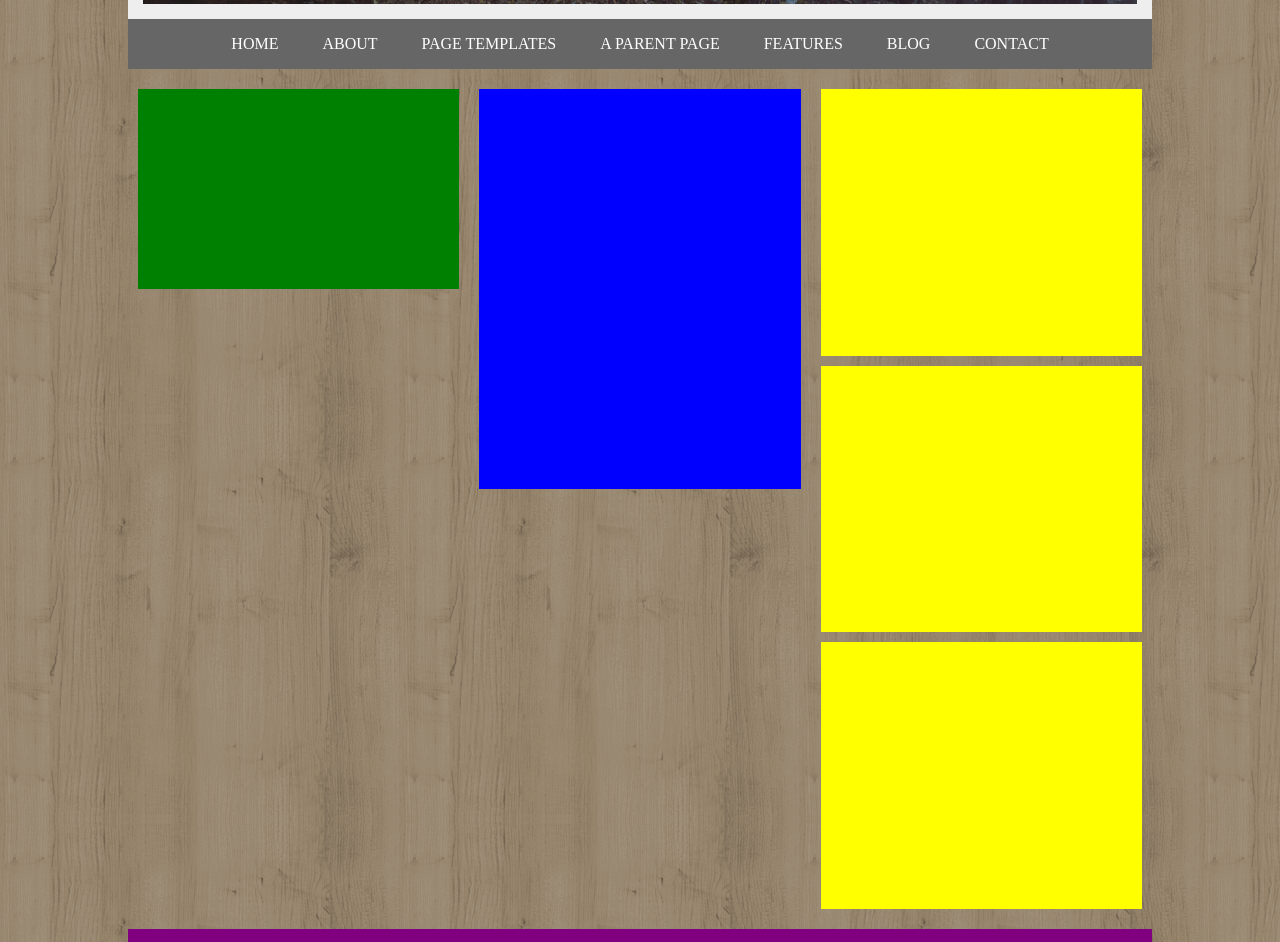
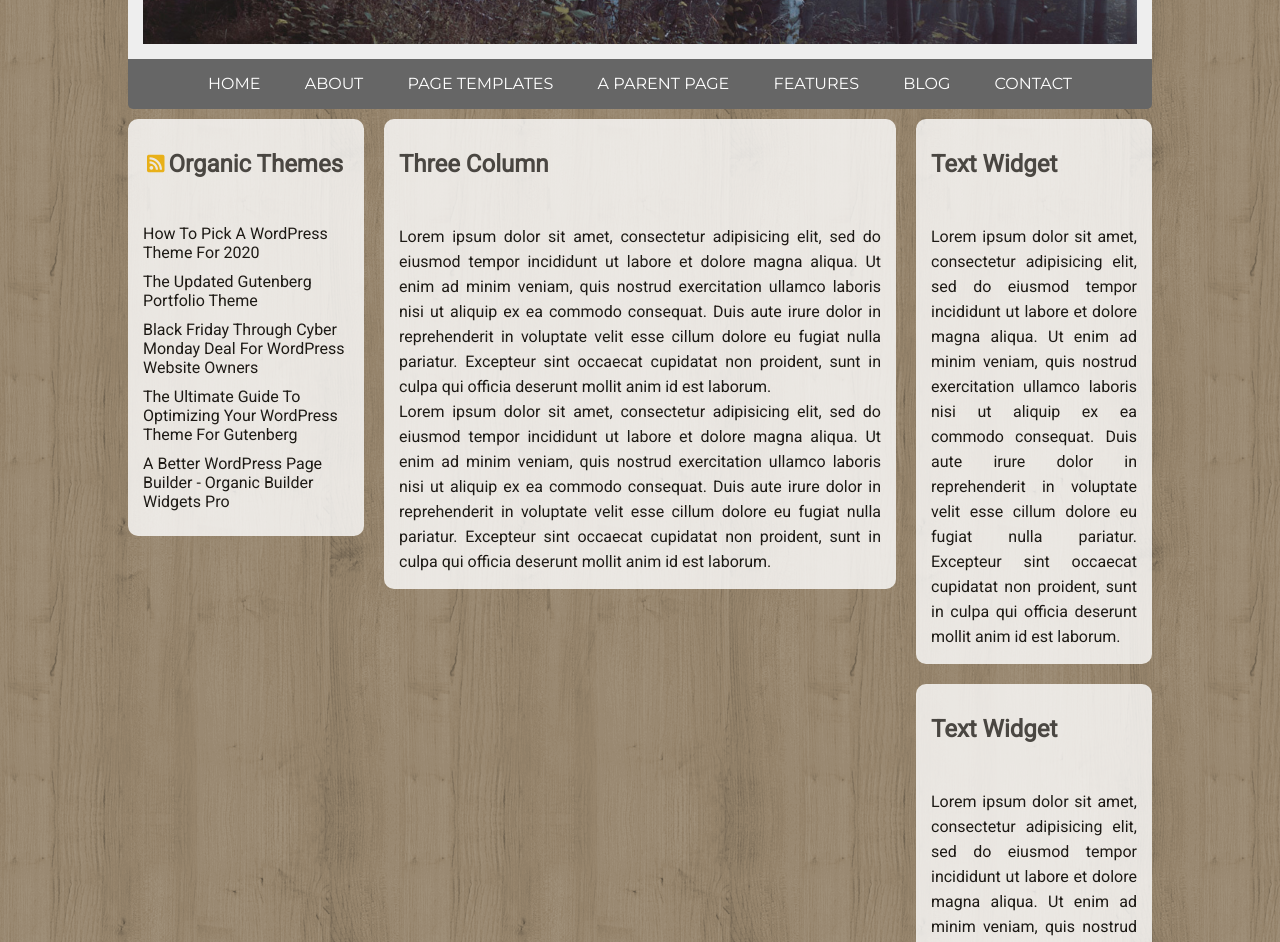
Before and after one commit to RiccardoMurru/htmlcss-struttura-wp, a plain HTML site: page index.html in a window 1280 px wide. Shown: the part 381-1323 px from the top of the page. Drawn offline with Linux system fonts and the light colour scheme.

Commit message:
stili colonne

```diff
--- a/index.html
+++ b/index.html
@@ -4,6 +4,8 @@
     <meta charset="utf-8">
     <title>Wordpress</title>
     <link rel="stylesheet" href="styles/main.css">
+    <link rel="stylesheet" href="styles/all.min.css">
+    <link href="https://fonts.googleapis.com/css?family=Montserrat|Roboto&display=swap" rel="stylesheet">
   </head>
   <body>
     <div class="page">
@@ -41,20 +43,51 @@
       </header>
 
       <!-- Contenuto principale -->
-      <main class="clearfix">
+      <main class="main clearfix">
         <!-- Colonna sinistra -->
-        <div class="col">
-          <aside class="left"></aside>
+        <div class="col left">
+          <aside class="box">
+            <i class="fas fa-rss-square"></i>
+            <h2 class="title"> Organic Themes</h2>
+            <span class="news">
+              how to pick a WordPress theme for 2020
+            </span>
+            <span class="news">
+              the updated gutenberg portfolio theme
+            </span>
+            <span class="news">
+              black friday through cyber monday deal for WordPress website owners
+            </span>
+            <span class="news">
+              the ultimate guide to optimizing your WordPress theme for gutenberg
+            </span>
+            <span class="news">
+              a better WordPress page builder - organic builder widgets pro
+            </span>
+          </aside>
         </div>
         <!-- Colonna centrale -->
-        <div class="col">
-          <article class="center"></article>
+        <div class="col center">
+          <article class="box">
+            <h2 class="title">Three Column</h2>
+            <p class="paragraph">Lorem ipsum dolor sit amet, consectetur adipisicing elit, sed do eiusmod tempor incididunt ut labore et dolore magna aliqua. Ut enim ad minim veniam, quis nostrud exercitation ullamco laboris nisi ut aliquip ex ea commodo consequat. Duis aute irure dolor in reprehenderit in voluptate velit esse cillum dolore eu fugiat nulla pariatur. Excepteur sint occaecat cupidatat non proident, sunt in culpa qui officia deserunt mollit anim id est laborum.</p>
+            <p class ="paragraph">Lorem ipsum dolor sit amet, consectetur adipisicing elit, sed do eiusmod tempor incididunt ut labore et dolore magna aliqua. Ut enim ad minim veniam, quis nostrud exercitation ullamco laboris nisi ut aliquip ex ea commodo consequat. Duis aute irure dolor in reprehenderit in voluptate velit esse cillum dolore eu fugiat nulla pariatur. Excepteur sint occaecat cupidatat non proident, sunt in culpa qui officia deserunt mollit anim id est laborum.</p>
+          </article>
         </div>
         <!-- colonna destra -->
-        <div class="col">
-          <section class="right"></section>
-          <section class="right"></section>
-          <section class="right"></section>
+        <div class="col right">
+          <section class="box">
+            <h2 class="title">Text Widget</h2>
+            <p class="paragraph">Lorem ipsum dolor sit amet, consectetur adipisicing elit, sed do eiusmod tempor incididunt ut labore et dolore magna aliqua. Ut enim ad minim veniam, quis nostrud exercitation ullamco laboris nisi ut aliquip ex ea commodo consequat. Duis aute irure dolor in reprehenderit in voluptate velit esse cillum dolore eu fugiat nulla pariatur. Excepteur sint occaecat cupidatat non proident, sunt in culpa qui officia deserunt mollit anim id est laborum.</p>
+          </section>
+          <section class="box">
+            <h2 class="title">Text Widget</h2>
+            <p class="paragraph">Lorem ipsum dolor sit amet, consectetur adipisicing elit, sed do eiusmod tempor incididunt ut labore et dolore magna aliqua. Ut enim ad minim veniam, quis nostrud exercitation ullamco laboris nisi ut aliquip ex ea commodo consequat. Duis aute irure dolor in reprehenderit in voluptate velit esse cillum dolore eu fugiat nulla pariatur. Excepteur sint occaecat cupidatat non proident, sunt in culpa qui officia deserunt mollit anim id est laborum.</p>
+          </section>
+          <section class="box">
+            <h2 class="title">Text Widget</h2>
+            <p class="paragraph">Lorem ipsum dolor sit amet, consectetur adipisicing elit, sed do eiusmod tempor incididunt ut labore et dolore magna aliqua. Ut enim ad minim veniam, quis nostrud exercitation ullamco laboris nisi ut aliquip ex ea commodo consequat. Duis aute irure dolor in reprehenderit in voluptate velit esse cillum dolore eu fugiat nulla pariatur. Excepteur sint occaecat cupidatat non proident, sunt in culpa qui officia deserunt mollit anim id est laborum.</p>
+          </section>
         </div>
       </main>
 
--- a/styles/main.css
+++ b/styles/main.css
@@ -13,9 +13,15 @@ body {
   background-image: url('../img/background-pagina.png');
 }
 
+.main,
+.footer {
+  font-family: 'Roboto';
+}
+
 /* header */
 .header {
   margin-bottom: 10px;
+  font-family: 'Montserrat';
 }
 
 .hero {
@@ -25,6 +31,8 @@ body {
   background-position: center;
   background-size: cover;
   border: 15px solid #eee;
+  margin-top: 40px;
+  border-radius: 5px 5px 0 0;
 }
 
 #logo {
@@ -50,6 +58,7 @@ body {
   text-align: center;
   line-height: 50px;
   padding: 0;
+  border-radius: 0 0 5px 5px;
 }
 
 .navbar li{
@@ -65,34 +74,72 @@ body {
   color: #fff;
 }
 
-/* Sezione principale */
-.col {
-  float: left;
-  width: calc(100% / 3);
-  padding: 10px;
-}
 
+/* Utilities */
 .clearfix::after {
   content: '';
   display: table;
   clear: both;
 }
 
+/* Sezione principale */
+
+.col{
+  float: left;
+}
+
 .left {
-  height: 200px;
-  background: green;
+  width: 25%;
+  padding-right: 20px;
 }
 
 .center {
-  height: 400px;
-  background: blue;
+  width: 50%;
 }
 
 .right {
-  background: yellow;
-  height: calc(800px / 3);
-  margin-bottom: 10px;
+  width: 25%;
+  padding-left: 20px;
 }
+
+.box {
+  background: #fff;
+  padding: 15px;
+  margin-bottom: 20px;
+  opacity: .8;
+  border-radius: 10px;
+}
+
+.title {
+  line-height: 20px;
+  margin: 20px 0 50px;
+  color: #222;
+  opacity: .9;
+}
+
+/* Colonna sinistra */
+
+.news {
+  display: block;
+  padding: 0 0 10px;
+  text-transform: capitalize;
+}
+
+.fa-rss-square {
+  float: left;
+  color: #fcba03;
+  font-size: 20px;
+  margin: 20px 4px 50px;
+}
+
+/* Colonna centrale */
+.paragraph {
+  text-align: justify;
+  line-height: 25px;
+}
+
+/* Colonna destra */
+/* Non ha bisogno di stili dedicati */
 
 /* Footer */
 .footer-text {
@@ -103,6 +150,8 @@ body {
 .social {
   padding: 0;
   text-align: center;
+  list-style: none
+
 }
 
 .social li {
```
